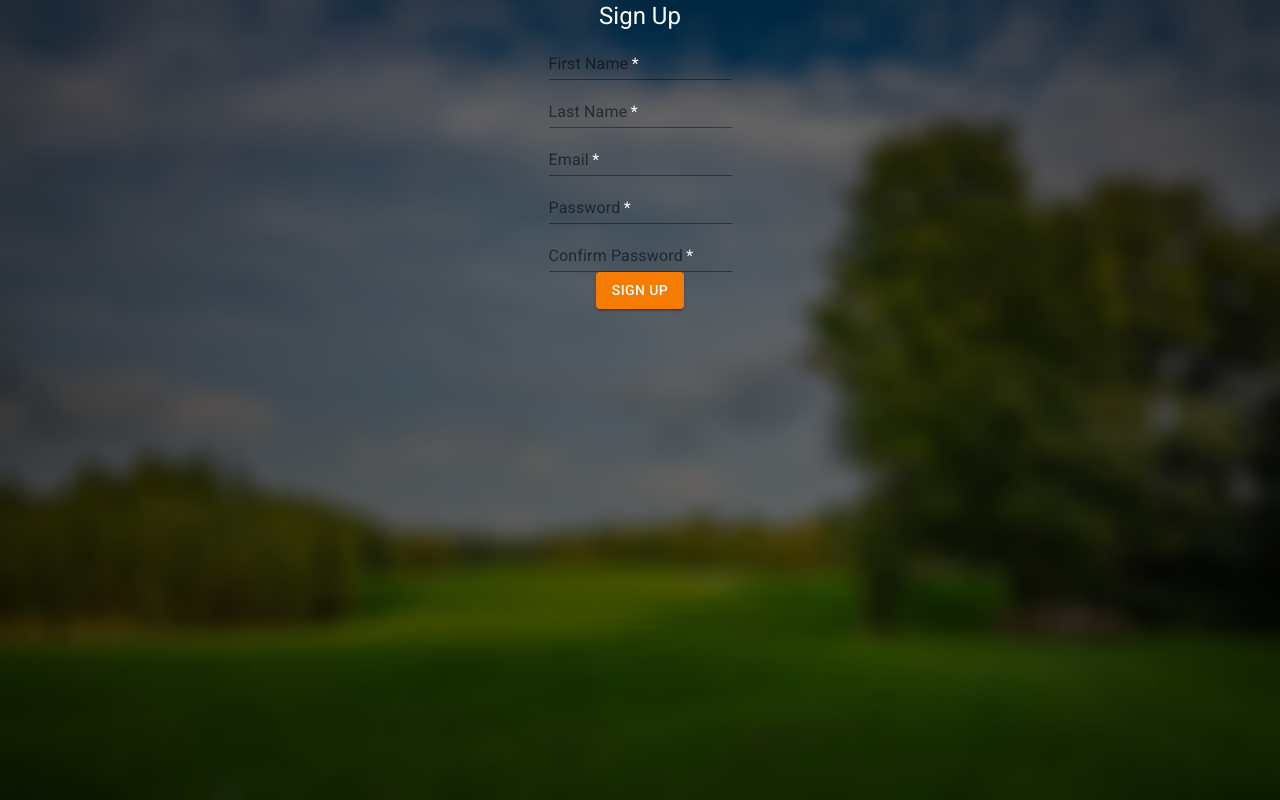
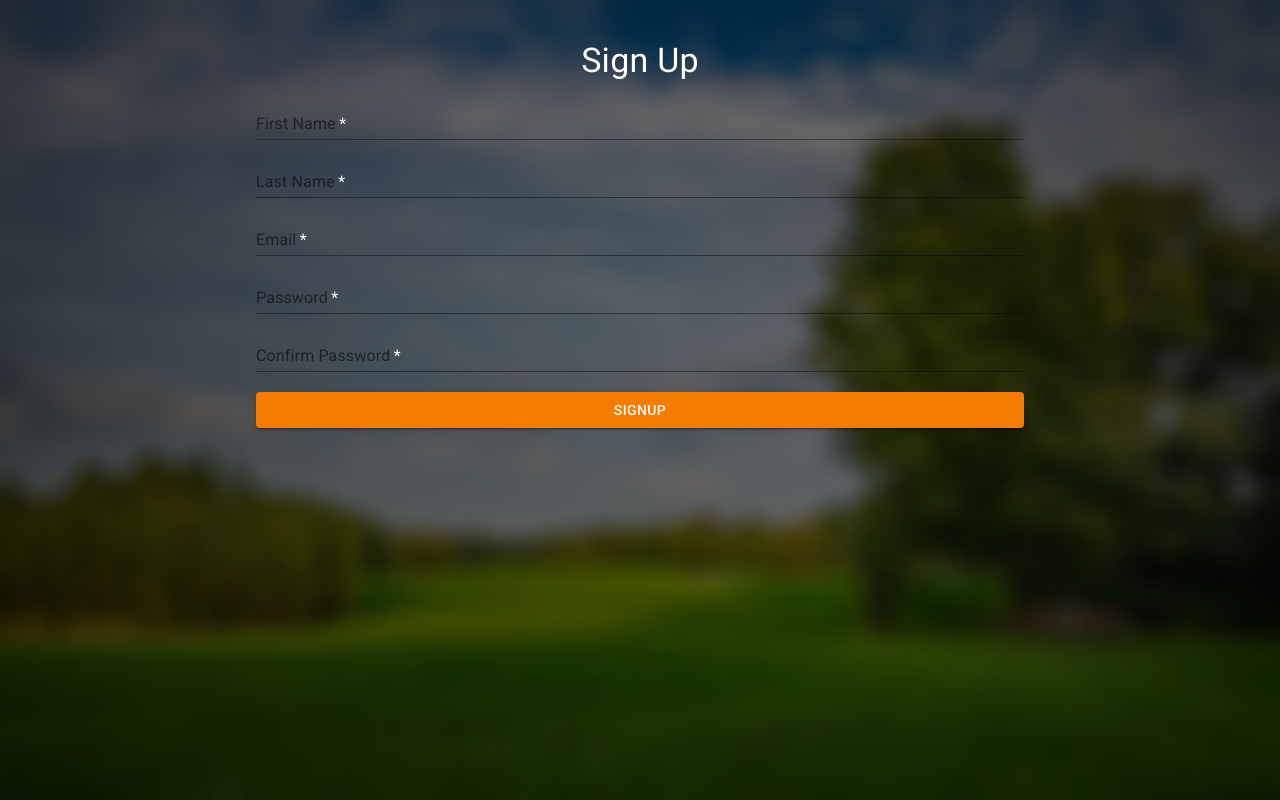
Before and after one commit to lynn7mitchell/Disc-Golf-Putting-Tracker, a React (Create React App) app in the folder client/: page /signup in a window 1280 px wide. Built offline with nearby package versions, Linux system fonts and the light colour scheme.

Commit message:
added styling to sign-up

```diff
--- a/client/src/App.css
+++ b/client/src/App.css
@@ -1,29 +1,28 @@
-
-
 /* LATO FONT FROM GOOGLE FONTS */
 @import url("https://fonts.googleapis.com/css?family=Lato&display=swap");
 
 /* GENERAL */
 * {
   box-sizing: border-box;
-  color: #fefefe
+  color: #fefefe;
 }
 
 html {
   height: 100vh;
-  background: url('./blurred-golf-background.png');
+  background: url("./blurred-golf-background.png");
   background-position: center;
   background-repeat: no-repeat;
   background-size: cover;
 }
 
-h1 {
-  font-weight: 300;
-  font-size: 74px;
-  margin-bottom: 5%;
+.grid-margin {
+  margin-top: 40px;
 }
 
-h2 {
-  font-weight: 300;
-  font-size: 30px;
+.form-field-container {
+  margin-top: 10px !important;
 }
+
+.form-field {
+  width: 60vw;
+}
--- a/client/src/pages/Login.js
+++ b/client/src/pages/Login.js
@@ -3,7 +3,13 @@ import { Redirect, Link } from "react-router-dom";
 import axios from "axios";
 import authenticate from "../utils/Authenticate";
 import setAuthToken from "../utils/setAuthtoken";
-import { Typography, Grid, TextField, Button } from "@material-ui/core";
+import {
+  Typography,
+  Grid,
+  TextField,
+  Button,
+  makeStyles,
+} from "@material-ui/core";
 
 export default function Login() {
   const [redirect, setRedirect] = useState(false);
@@ -34,7 +40,7 @@ export default function Login() {
 
     const newUser = {
       email: formData.email,
-      password: formData.password
+      password: formData.password,
     };
     axios
       .post("/api/user/login", newUser)
@@ -45,13 +51,13 @@ export default function Login() {
           localStorage.setItem("example-app", token);
           setAuthToken(token);
         }
-        console.log('here')
+        console.log("here");
         setRedirect(true);
         setErrors(errors);
       })
       .catch((err) => {
-        console.error(err.response.data,);
-        setErrors(err.response.data,);
+        console.error(err.response.data);
+        setErrors(err.response.data);
       });
   };
 
@@ -61,17 +67,27 @@ export default function Login() {
     return <Redirect to="/dashboard" />;
   }
   return (
-    <Grid container direction='column' alignItems="center" justify='space-between' style={{marginTop: '40px'}}>
+    <Grid
+      container
+      direction="column"
+      alignItems="center"
+      className="grid-margin"
+    >
       <form onSubmit={(e) => onSubmit(e)}>
         <Typography variant="h4" align="center">
           Login
         </Typography>
-        <Grid container direction="column" justify="space-between" alignItems="center" >
-        {errors.user ? <p>{errors.user}</p> : ''}
-        {errors.password ? <p>{errors.password}</p> : ''}
-          <Grid item style={{marginTop: '20px'}}>
+        <Grid
+          container
+          direction="column"
+          justify="space-between"
+          alignItems="center"
+        >
+          {errors.user ? <p>{errors.user}</p> : ""}
+          {errors.password ? <p>{errors.password}</p> : ""}
+          <Grid item className="form-field-container">
             <TextField
-            style={{width: '60vw'}}
+              className="form-field"
               required
               name="email"
               label="Email"
@@ -82,9 +98,9 @@ export default function Login() {
             />
           </Grid>
 
-          <Grid item style={{marginTop: '20px'}}>
+          <Grid item className="form-field-container">
             <TextField
-            style={{width: '60vw'}}
+              className="form-field"
               required
               name="password"
               label="Password"
@@ -94,10 +110,10 @@ export default function Login() {
             />
           </Grid>
 
-          <Grid item style={{marginTop: '20px'}}>
+          <Grid item className="form-field-container form-field">
           <Button
-            style={{marginTop: '10px'}}
             fullWidth
+            className="form-field-container"
             type="submit"
             name="action"
             variant="contained"
@@ -108,10 +124,6 @@ export default function Login() {
         </Grid>
         </Grid>
       </form>
-
-
-
-
     </Grid>
   );
 }
--- a/client/src/pages/SignUp.js
+++ b/client/src/pages/SignUp.js
@@ -34,14 +34,16 @@ export default function SignUp() {
         password:
           "Password must be 8 characters and have at least 1 uppercase, 1 lowercase, 1 number, and 1 special character",
       });
-      return (console.log("Password must be 8 characters and have at least 1 uppercase, 1 lowercase, 1 number, and 1 special character",))
+      return console.log(
+        "Password must be 8 characters and have at least 1 uppercase, 1 lowercase, 1 number, and 1 special character"
+      );
     }
 
     if (formData.password !== formData.confirmPassword) {
       setErrors({
         password: "passwords do not match",
       });
-      return (console.log("passwords do not match"))
+      return console.log("passwords do not match");
     }
 
     const newUser = {
@@ -69,7 +71,7 @@ export default function SignUp() {
               localStorage.setItem("example-app", token);
               setAuthToken(token);
             }
-            setRedirect(true)
+            setRedirect(true);
             setErrors({
               errors: {},
             });
@@ -81,96 +83,111 @@ export default function SignUp() {
       })
       .catch((err) => {
         console.error(err.response.data);
-        setErrors(
-         err.response.data,
-        );
+        setErrors(err.response.data);
       });
-
   };
   if (redirect) {
     return <Redirect to="/dashboard" />;
   }
   return (
-    <div>
-
+    <Grid
+      container
+      direction="column"
+      alignItems="center"
+      className="grid-margin"
+    >
       <form onSubmit={(e) => onSubmit(e)}>
-        <Typography variant="h5" align="center">
+        <Typography variant="h4" align="center">
           Sign Up
         </Typography>
-        <Grid container direction="column" justify="center" alignItems="center">
-      {errors.email === "This email already exists" ? <p>This email already exists</p> : ''}
-      {errors.password ? <p>{errors.password}</p> : ''}
+        {errors.email === "This email already exists" ? (
+          <p>This email already exists</p>
+        ) : (
+          ""
+        )}
+        {errors.password ? <p>{errors.password}</p> : ""}
+
+        <Grid item className="form-field-container">
           {/* First Name */}
           <TextField
+            className="form-field"
             required
             label="First Name"
-          className="form-feild"
             name="firstName"
             placeholder="First Name"
             value={formData.firstName}
             onChange={(e) => onChange(e)}
           />
-
+        </Grid>
+        <Grid item className="form-field-container">
           {/* Last Name */}
           <TextField
             required
             label="Last Name"
             type="text"
             id="lastName"
-          className="form-feild"
+            className="form-field"
             name="lastName"
             placeholder="Last Name"
             value={formData.lastName}
             onChange={(e) => onChange(e)}
           />
-
+        </Grid>
+        <Grid item className="form-field-container">
           {/* Email */}
           <TextField
             required
             label="Email"
             type="email"
             id="email"
-          className="form-feild"
+            className="form-field"
             name="email"
             placeholder="Email"
             value={formData.email}
             onChange={(e) => onChange(e)}
           />
-
+        </Grid>
+        <Grid item className="form-field-container">
           {/* Password */}
           <TextField
             required
             label="Password"
             type="password"
             id="password"
-          className="form-feild"
+            className="form-field"
             name="password"
             placeholder="password"
             value={formData.password}
             onChange={(e) => onChange(e)}
           />
-
+        </Grid>
+        <Grid item className="form-field-container">
           {/* Confirm Password */}
           <TextField
             required
             type="password"
+            className="form-field"
             id="Confirm Password"
-          label="Confirm Password"          name="confirmPassword"
+            label="Confirm Password"
+            name="confirmPassword"
             placeholder="confirmPassword"
             value={formData.confirmPassword}
             onChange={(e) => onChange(e)}
           />
-
-        <Button  type="submit"
+        </Grid>
+        <Grid item className="form-field-container form-field">
+          <Button
+            fullWidth
+            className="form-field-container"
+            type="submit"
             name="action"
             variant="contained"
-              color="primary">
-          SIGN UP
+            color="primary"
+          >
+            SignUp
           </Button>
-
         </Grid>
-
       </form>
-    </div>
+    </Grid>
   );
 }
```
Also changed, not shown: 1 other file (tests, documents, lock files or other folders). Lines whose indentation alone changed are shown as unchanged.
